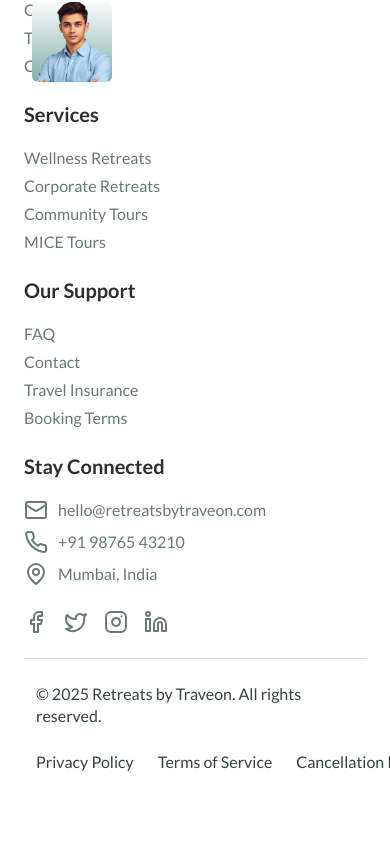
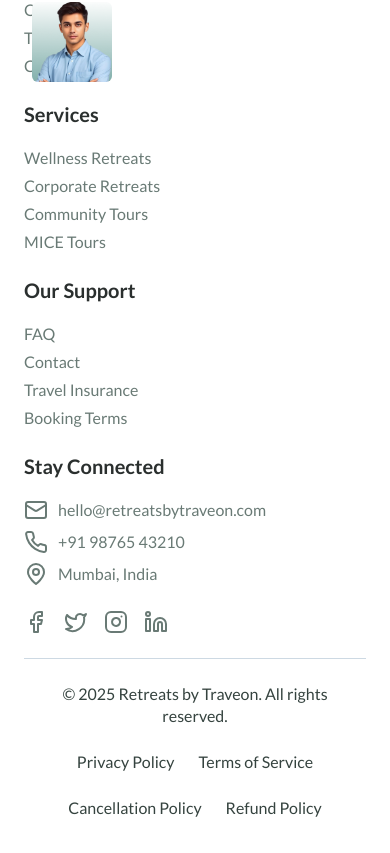
Before and after one commit to PriyalMangal50/Retreats, a React (Vite) app: page /about in a window 390 px wide. Shown: the part 4760-5613 px from the top of the page. Built offline with nearby package versions, Linux system fonts and the light colour scheme; no server answers.

Commit message:
Adjust footer layout and text alignment

```diff
--- a/src/components/Footer.tsx
+++ b/src/components/Footer.tsx
@@ -87,12 +87,12 @@ export default function Footer() {
           </div>
         </div>
 
-        <div className="flex flex-col md:flex-row items-start gap-6 px-3 py-6 w-full border-t border-[#cdd9e3]">
-          <p className="flex-1 font-light text-[#35433f] text-base leading-[22px]">
+        <div className="flex flex-col md:flex-row items-center gap-6 px-3 py-6 w-full border-t border-[#cdd9e3]">
+          <p className="flex-1 font-light text-[#35433f] text-base leading-[22px] text-center md:text-left">
             © {new Date().getFullYear()} Retreats by Traveon. All rights reserved.
           </p>
 
-          <nav className="inline-flex items-center gap-6">
+          <nav className="inline-flex flex-wrap justify-center md:justify-start items-center gap-6">
             {policyLinks.map((policy, index) => (
               <a
                 key={index}
```
